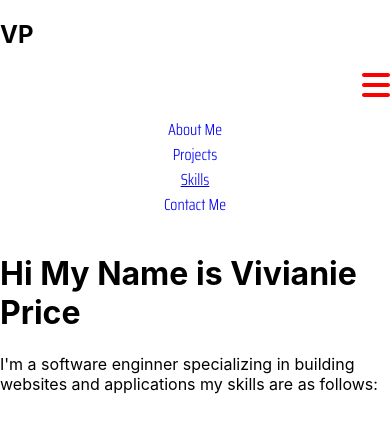
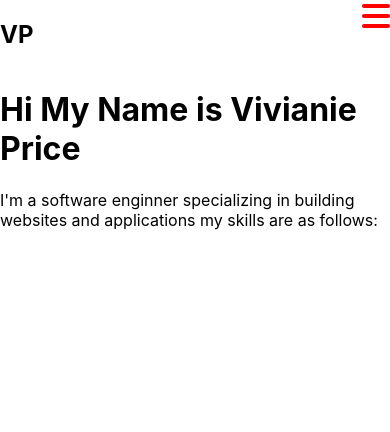
Before and after one commit to Vivianie-P/portfolio, a React (Create React App) app: page / in a window 390 px wide. Shown: the top 432 px of the page. Built offline with nearby package versions, Linux system fonts and the light colour scheme.

Commit message:
fixed mobile navbar

```diff
--- a/src/App.css
+++ b/src/App.css
@@ -10,4 +10,6 @@
 
 .main-header {
 	width: 100%;
+	display: flex;
+	justify-content: space-between;
 }
--- a/src/Components/Header.css
+++ b/src/Components/Header.css
@@ -10,14 +10,14 @@
 	display: none;
 }
 
-.mobile-header {
+.mobile-header-on {
 	width: 100%;
 	display: flex;
 	justify-content: flex-end;
 }
 
-.mobile-nav {
-	background-color: rgb(102, 102, 187);
+.mobile-header-off {
+	display: none;
 }
 
 .menu-items {
@@ -26,17 +26,19 @@
 	flex-direction: column;
 	justify-content: space-evenly;
 	text-align: center;
-	padding: 0;
 	width: 100%;
 	list-style-type: none;
-	text-decoration: none;
 	font-family: "Saira Condensed", sans-serif;
 	font-weight: 300;
-	color: black;
+}
+
+.menu-items-list {
+	list-style: none;
 }
 
 .nav-link a {
 	text-decoration: none;
+	color: rgb(102, 102, 187);
 }
 
 .hamburger {
--- a/src/Components/Header.jsx
+++ b/src/Components/Header.jsx
@@ -27,12 +27,12 @@ const Header = () => {
 					</ul>
 				</nav>
 			</div>
-			<div className="hamburger">
+			<Link to="#" className="hamburger">
 				<FontAwesomeIcon icon={faBars} onClick={showSidebar} />
-			</div>
-			<div className="mobile-header">
-				<nav className={sidebar ? "menu-items active" : "menu-items"}>
-					<ul className="menu-items">
+			</Link>
+			<div className={sidebar ? "mobile-header-on" : "mobile-header-off"}>
+				<nav className={"menu-items"}>
+					<ul className="menu-items-list">
 						{HeaderData.map((item, index) => {
 							return (
 								<li key={index} className={item.cName}>
```
